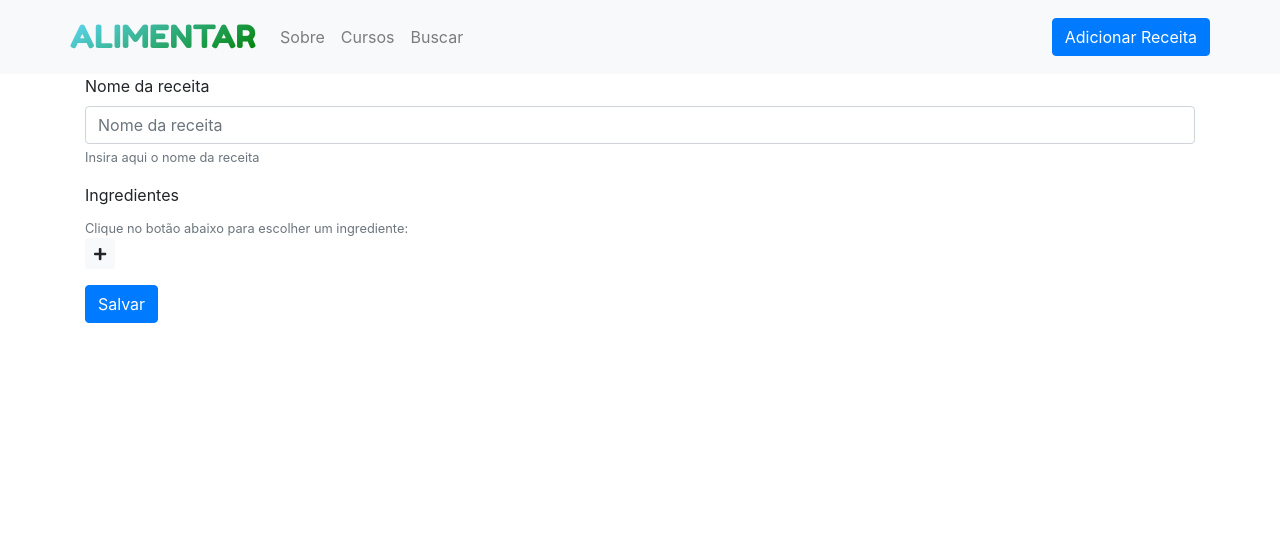
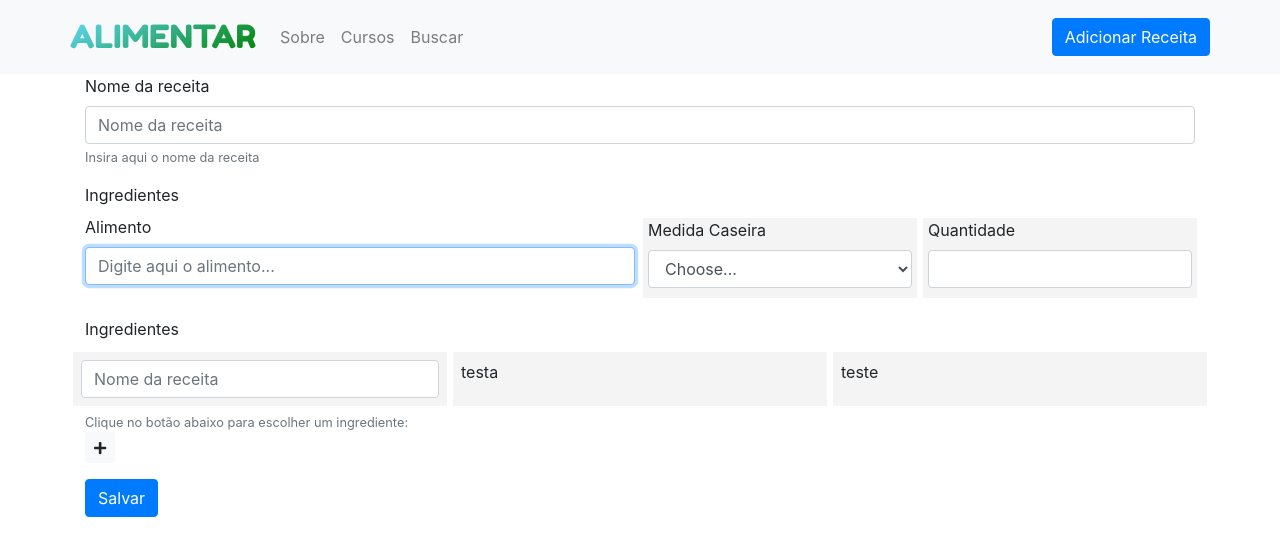
Before and after one commit to cleidimarviana/alimentar, a React (Create React App) app: page /adicionar in a window 1280 px wide. Shown: the top 556 px of the page. Built offline with nearby package versions, Linux system fonts and the light colour scheme.

Commit message:
Insert componnet addIngredient

```diff
--- a/src/assets/styles/scss/App.scss
+++ b/src/assets/styles/scss/App.scss
@@ -56,7 +56,7 @@ h1.heading__primary {
   margin: 0 0 20px;
 }
 .list-group-item {
-  padding: 0 1.25rem!important;
+  padding: 0.3rem 1.5rem !important;
 }
 
 .popover{
@@ -125,18 +125,23 @@ span.heading__primary {
 }
 
 .Select-menu-outer{
-  border-bottom-right-radius:4px;
-  border-bottom-left-radius:4px;
-  background-color:#fff;
-  border:1px solid #ccc;
-  border-top-color:#e6e6e6;
-  box-shadow:0 1px 0 rgba(0,0,0,.06);
+    border-top-color:#e6e6e6;
   box-sizing:border-box;
   margin-top:-1px;
   max-height:200px;
   position:absolute;
   top:100%;
-  width:100%;
+  width:98%;
   z-index:1;
   -webkit-overflow-scrolling:touch
 }
+
+.col.item-receita{
+ background-color: #f4f4f4;
+ margin: 3px;
+ padding: 8px;
+}
+.form-group.col{
+  margin: 3px;
+  background-color: #f4f4f4;
+}
--- /dev/null
+++ b/src/components/AddIngredient.js
@@ -0,0 +1,149 @@
+import React, { Component } from 'react';
+import { Button, InputGroup, ListGroup, FormControl, Form, Col, Tooltip } from 'react-bootstrap';
+import '../assets/styles/scss/App.scss';
+import { FontAwesomeIcon } from '@fortawesome/react-fontawesome'
+import { faSearch } from '@fortawesome/free-solid-svg-icons'
+
+import alimentos from '../alimentos.json';
+
+class AddIngredient extends Component {
+
+    state = {
+        show: false,
+        searchStr: '',
+        locationResults: [],
+        alimentos: [],
+        itemDefaultValue: {},
+        itemDescriptionValue: ''
+    };
+    constructor(props, context) {
+        super(props, context);
+
+        this.state = {
+            show: false,
+            searchStr: '',
+            locationResults: [],
+            alimentos: [],
+            itemDefaultValue: {},
+            itemDescriptionValue: ''
+        };
+
+        this.handleSearch = this.handleSearch.bind(this);
+    }
+    cancelAdd = () => {
+        this.setState({ open: false });
+        if (this.props.origin === 'modal')
+            this.props.onHide({ show: false });
+        else
+            this.props.hiddenC();
+    }
+
+    handleSearch(event) {
+
+        this.setState({ searchStr: event.target.value });
+        this.state.locationResults = [];
+
+        if (this.state.searchStr.length > 1) {
+            for (let i = 0; i < alimentos.length; i++) {
+                if (alimentos[i].descricao.toLowerCase().includes(this.state.searchStr.toLowerCase())) {
+                    if (!this.state.locationResults.includes(alimentos[i].descricao))
+                        this.state.locationResults.push(alimentos[i].descricao);
+                }
+
+            }
+        }
+    }
+    clickItemResult(item) {
+        console.log(item.descricao);
+        this.state.alimentos.push(item);
+        this.setState({ searchStr: item.descricao, alimentos: this.state.alimentos, itemDefaultValue: item});
+        this.state.locationResults = [];
+        console.log(item);
+
+    }
+    render() {
+        return (
+            <div>
+
+<Form.Row>
+
+                       <Form.Group as={Col} xs="6" controlId="formGridCity">
+                           <Form.Label>Alimento</Form.Label>
+                           <Form.Control
+                            defaultValue= {this.state.itemDescriptionValue}
+                            placeholder="Digite aqui o alimento..."
+                            aria-label="Qual alimento você deseja buscar?"
+                            aria-describedby="inputGroup-sizing-sm"
+                            value={this.state.searchStr}
+                            onChange={this.handleSearch}
+                            autocomplete="off"
+                            autoFocus />
+
+                            <div hidden={this.state.locationResults.length < 1} className='Select-menu-outer'>{
+                            Object.keys(alimentos).map(function (key) {
+
+                                for (let i = 0; i < this.state.locationResults.length; i++) {
+                                    if (this.state.locationResults[i] === alimentos[key].descricao) {
+                                        var preparacao = (alimentos[key].descricao_preparacao !== 'NAO SE APLICA') ? alimentos[key].descricao_preparacao : '';
+                                        return <ListGroup.Item onClick={() => this.clickItemResult(alimentos[key])} action>{alimentos[key].descricao + " " + preparacao}</ListGroup.Item>;
+                                    }
+                                }
+
+                            }.bind(this))
+                        }
+                        </div>
+                       </Form.Group>
+
+
+                       <Form.Group as={Col} controlId="formGridState">
+                           <Form.Label>Medida Caseira</Form.Label>
+                           <Form.Control as="select">
+                               <option>Choose...</option>
+                               <option>...</option>
+                           </Form.Control>
+                       </Form.Group>
+
+                       <Form.Group as={Col} controlId="formGridZip">
+                           <Form.Label>Quantidade</Form.Label>
+                           <Form.Control />
+                       </Form.Group>
+                       </Form.Row>
+                    <InputGroup size="lg">
+
+                        {/* <FormControl
+
+                            placeholder="Qual alimento você deseja buscar?"
+                            aria-label="Qual alimento você deseja buscar?"
+                            aria-describedby="inputGroup-sizing-sm"
+                            value={this.state.searchStr}
+                            onChange={this.handleSearch}
+                            autoFocus
+                        /> */}
+                        {/* <InputGroup.Append>
+                            <Button type="submit" variant="outline-secondary"><FontAwesomeIcon icon={faSearch} /></Button>
+                        </InputGroup.Append> */}
+                        {/* <div className='Select-menu-outer'>{
+                            Object.keys(alimentos).map(function (key) {
+
+                                for (let i = 0; i < this.state.locationResults.length; i++) {
+                                    if (this.state.locationResults[i] === alimentos[key].descricao) {
+                                        var preparacao = (alimentos[key].descricao_preparacao !== 'NAO SE APLICA') ? alimentos[key].descricao_preparacao : '';
+                                        return <ListGroup.Item onClick={() => this.clickItemResult(alimentos[key])} action>{alimentos[key].descricao + " " + preparacao}</ListGroup.Item>;
+                                    }
+                                }
+
+                            }.bind(this))
+                        }
+                        </div> */}
+                    </InputGroup>
+{/*
+                <div className="actions">
+                     <Button onClick={this.addTaskAction} className="btnForm" style={{ float: 'right' }} variant="primary" >Adicionar ingrediente</Button>
+                     <Button onClick={this.cancelAdd} className="btnForm" variant="light" style={{ float: 'right' }}>Cancelar</Button>
+
+                </div> */}
+            </div>
+        )
+    }
+}
+export default AddIngredient;
--- a/src/pages/AdicionarReceita.js
+++ b/src/pages/AdicionarReceita.js
@@ -2,10 +2,11 @@ import React, { Component } from 'react';
 import '../assets/styles/scss/App.scss';
 import { Link } from 'react-router-dom';
 
-import { Modal, Navbar, FormControl, Button, Form } from 'react-bootstrap';
+import { Modal, Navbar, FormControl, Button, Form, Row, Col } from 'react-bootstrap';
 import { FontAwesomeIcon } from '@fortawesome/react-fontawesome'
 import { faFlag, faPlus } from '@fortawesome/free-solid-svg-icons'
 import ModalSearchIngredient from '../components/ModalSearchIngredient';
+import AddIngredient from '../components/AddIngredient';
 
 
 class AdicionarReceita extends Component {
@@ -42,8 +43,28 @@ class AdicionarReceita extends Component {
                         </Form.Text>
                     </Form.Group>
 
+                    <Form.Group>
+                        <Form.Label >Ingredientes</Form.Label>
+
+                    <AddIngredient></AddIngredient>
+
+                    </Form.Group>
+
                     <Form.Group controlId="formBasicEmail">
                         <Form.Label >Ingredientes</Form.Label>
+
+                        <Row style={{ height: '60px' }}>
+
+                            <Col className='item-receita'>
+                                <Form.Control type="text" placeholder="Nome da receita" />
+                            </Col>
+                            <Col className='item-receita'>
+                                testa
+                            </Col>
+                            <Col className='item-receita'>
+                                teste
+                            </Col>
+                        </Row>
 
                         <Form.Text className="text-muted">
                             Clique no botão abaixo para escolher um ingrediente:
```
